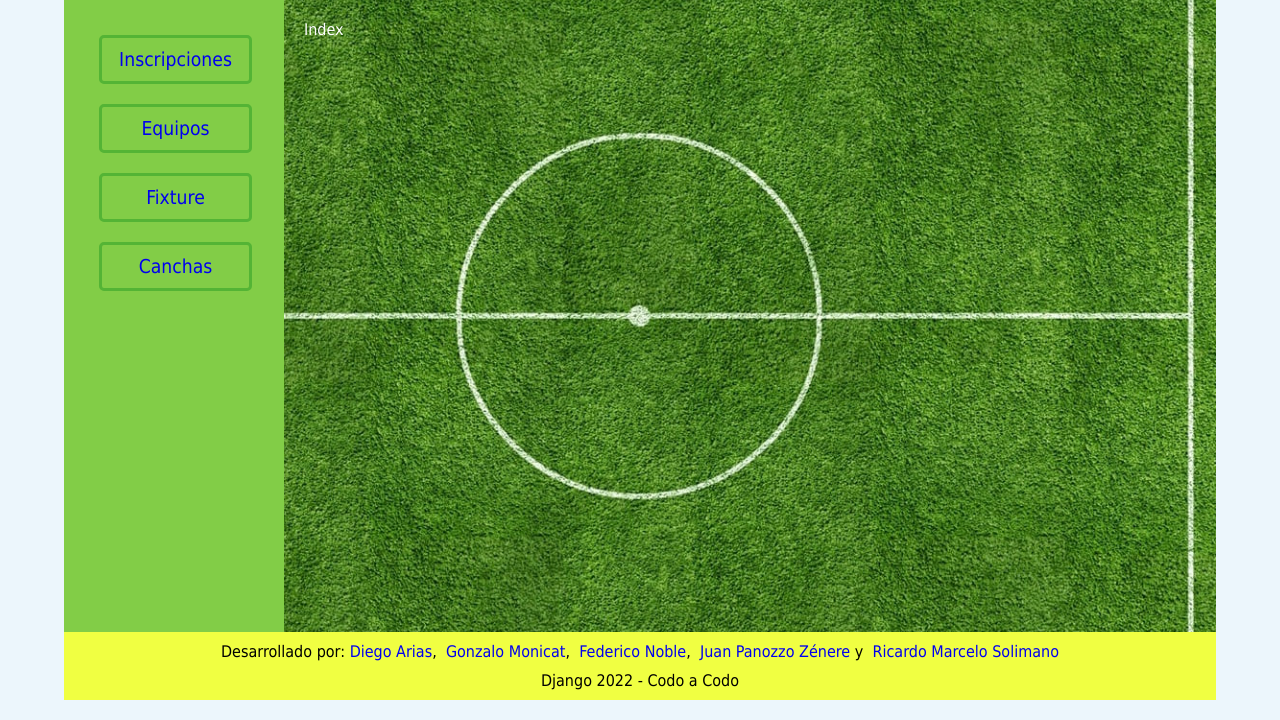
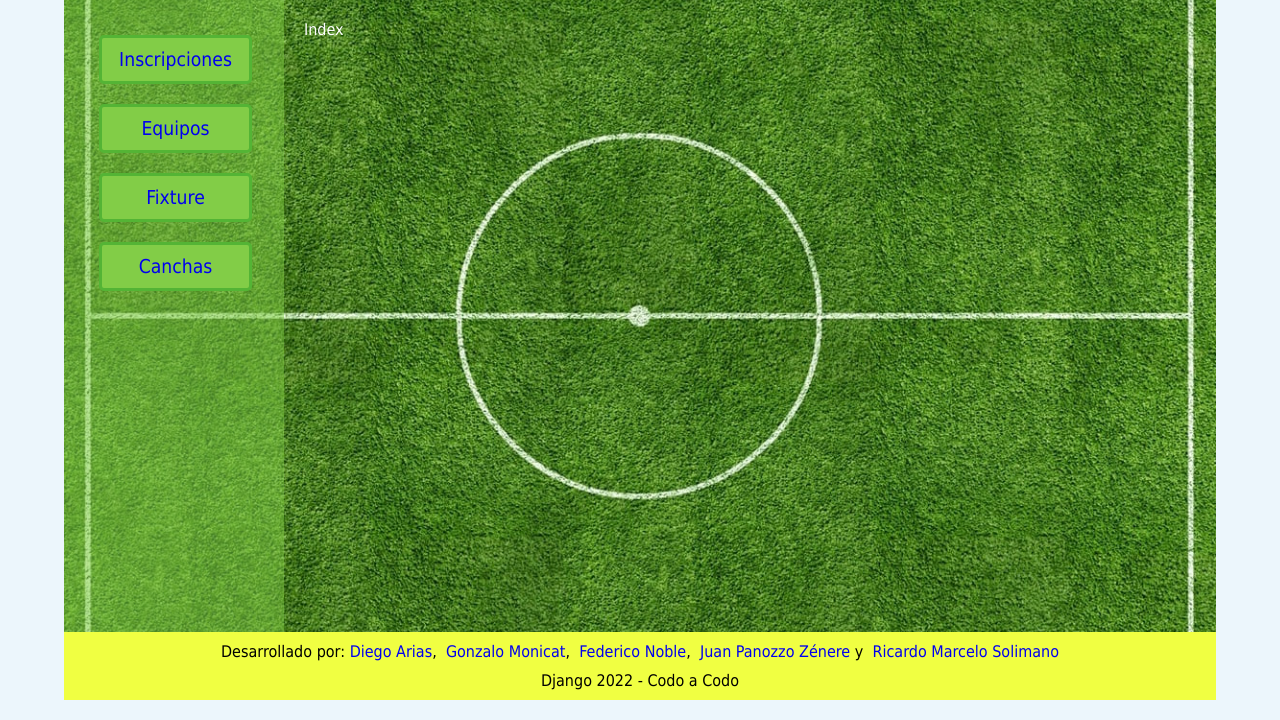
Before and after one commit to jpzenere/PIG_Project_G8, a Django app: page / in a window 1280 px wide. Shown: the part 255-975 px from the top of the page. Run offline with Django 3.2, Linux system fonts and the light colour scheme; some libraries are stand-ins or nearby versions.

Commit message:
se agrega favicon

```diff
--- a/static/futbol5/style.css
+++ b/static/futbol5/style.css
@@ -129,7 +129,7 @@ header {
 
 aside{
     height: 100%;
-    background-color: rgb(130, 205, 71);
+    background-color: rgba(130, 205, 71,0.5);
     justify-content: center;
 }
 
@@ -173,6 +173,7 @@ li{
     width: 90%;
     border-radius: 5px;
     border-width: 3px;
+    background-color: rgb(130, 205, 71);
     border-color: rgb(84, 180, 53);
     border-style: solid;
     display: flex;
--- a/templates/base.html
+++ b/templates/base.html
@@ -6,7 +6,7 @@
     <meta http-equiv="X-UA-Compatible" content="IE=edge">
     <meta name="viewport" content="width=device-width, initial-scale=1.0">
     <link rel="stylesheet" href="{% static 'futbol5/style.css' %}">
-    <link rel="shortcut icon" href="{% static 'Favicon.ico' %}" type="image/x-icon">
+    <link rel="shortcut icon" href="{% static 'favicon.ico' %}" type="image/x-icon">
     <script src="https://kit.fontawesome.com/f56b239c28.js" crossorigin="anonymous"></script>
     <title>{% block titulo%}Hoy se Juega?{% endblock %}</title>
 </head>
```
Also changed, not shown: static/favicon.ico (added).
